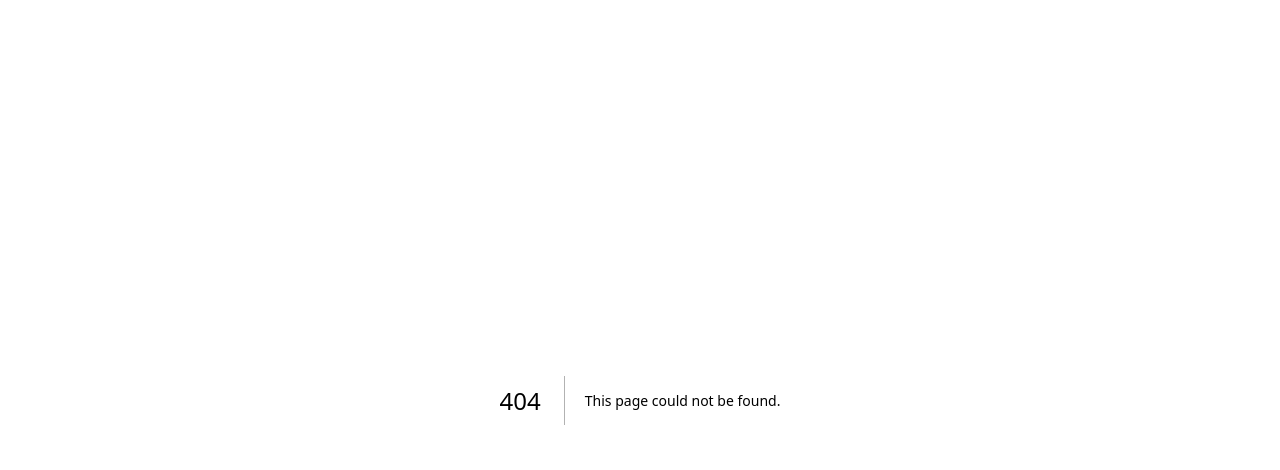
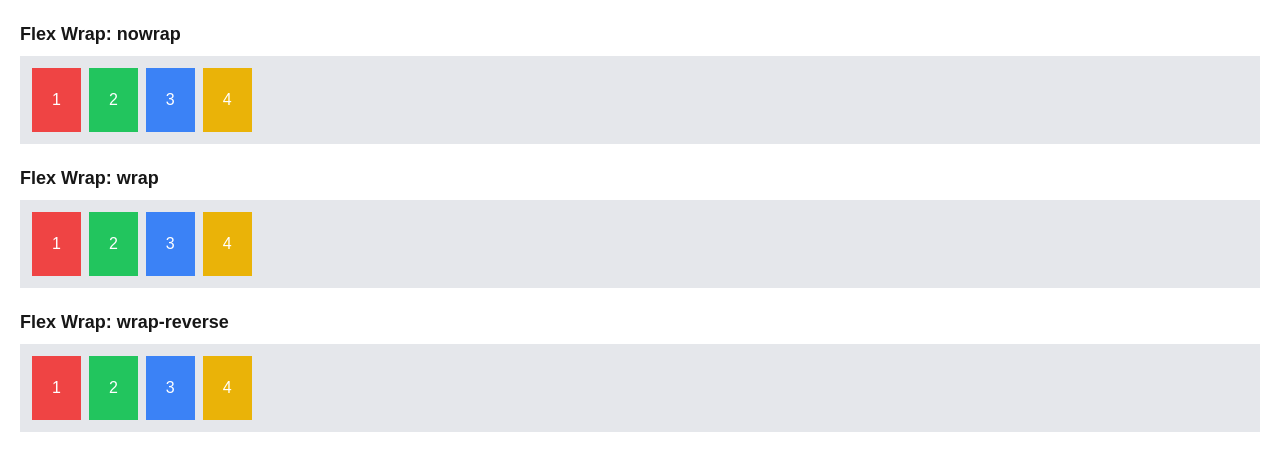
Before and after one commit to yuanjinzhong/nextjs-all-in-one, a Next.js app: page /tailwind/flex-wrap in a window 1280 px wide. Before the commit this address had no page. Shown: the top 470 px of the page. Built offline with nearby package versions, Linux system fonts and the light colour scheme.

Commit message:
tailwind  hover and focus

```diff
--- /dev/null
+++ b/src/app/tailwind/flex-basic/page.tsx
@@ -0,0 +1,21 @@
+import React from 'react';
+
+// justify-start  从主轴方向头部对齐
+// justify-around
+// items-end  交叉轴底部对齐
+// space-x-2 两个子元素之间‘2’个单位的间隙（8px）
+
+function Page() {
+    return (
+        <div>
+            <div className="flex max-w-2xl mx-auto justify-around  items-end space-x-2" id="main">
+                <div className="bg-red-50 w-1/5 h-52" id="left">左</div>
+                <div className="bg-blue-50 w-1/5 h-36" id="mid">中</div>
+                <div className="bg-blue-50 w-1/5 h-36" id="right">右</div>
+            </div>
+
+        </div>
+    );
+}
+
+export default Page;
--- /dev/null
+++ b/src/app/tailwind/flex-grow-shrink/page.tsx
@@ -0,0 +1,40 @@
+// 'use client' 并没有涉及到客户端状态或 API，可以去掉 'use client'
+
+
+/* flex: 1 1 0% 是一个简写形式，用于设置 Flexbox 布局中的 flex-grow、flex-shrink 和 flex-basis 属性。让我们详细解释一下每个部分的含义：
+flex: 1 1 0% 的含义
+flex-grow: 1
+
+含义：表示该元素的 flex-grow 属性值为 1。
+作用：当容器有多余的空间时，该元素会根据 flex-grow 的值按比例增长。值为 1 表示该元素会均匀地分配多余的空间。
+示例：如果有两个 flex-grow: 1 的元素，它们会平分容器的多余空间。
+flex-shrink: 1
+
+含义：表示该元素的 flex-shrink 属性值为 1。
+作用：当容器空间不足时，该元素会根据 flex-shrink 的值按比例缩小。值为 1 表示该元素会均匀地减少其大小。
+示例：如果有两个 flex-shrink: 1 的元素，它们会平分容器的不足空间。
+flex-basis: 0%
+
+含义：表示该元素的 flex-basis 属性值为 0%。
+作用：flex-basis 是元素在主轴方向上的初始大小。值为 0% 表示该元素的初始大小为 0，所有空间都会根据 flex-grow 进行分配。
+示例：如果有两个 flex-basis: 0% 的元素，它们的初始大小为 0，所有空间都会根据 flex-grow 进行分配。*/
+
+export default function Home() {
+    return (
+
+        <div className="flex h-64 w-full border-2 border-gray-300 rounded-lg overflow-hidden">
+            <div className="flex-1 bg-blue-100 text-center p-4">
+                <h2 className="text-xl font-bold">左</h2>
+                <p>这是一个使用 `flex-1` 的左侧部分。</p>
+            </div>
+            <div className="flex-[6_1_0%] bg-green-100 text-center p-4">
+                <h2 className="text-xl font-bold">中</h2>
+                <p>这是一个使用 `flex-2` 的中间部分。</p>
+            </div>
+            <div className="flex-1 bg-red-100 text-center p-4">
+                <h2 className="text-xl font-bold">右</h2>
+                <p>这是一个使用 `flex-1` 的右侧部分。</p>
+            </div>
+        </div>
+    )
+}
--- /dev/null
+++ b/src/app/tailwind/flex-wrap/page.tsx
@@ -0,0 +1,41 @@
+import React from 'react';
+
+/*flex-wrap 的三种不同属性
+nowrap: 不换行
+wrap ：从上到下换行
+wrap-reverse : 反转换行*/
+
+function Page() {
+    return (
+        <div>
+            <div className="p-5">
+                <h2 className="text-lg font-bold mb-2">Flex Wrap: nowrap</h2>
+                <div className="flex flex-nowrap bg-gray-200 p-2">
+                    <div className="bg-red-500 text-white p-5 m-1">1</div>
+                    <div className="bg-green-500 text-white p-5 m-1">2</div>
+                    <div className="bg-blue-500 text-white p-5 m-1">3</div>
+                    <div className="bg-yellow-500 text-white p-5 m-1">4</div>
+                </div>
+
+                <h2 className="text-lg font-bold mb-2 mt-5">Flex Wrap: wrap</h2>
+                <div className="flex flex-wrap bg-gray-200 p-2">
+                    <div className="bg-red-500 text-white p-5 m-1">1</div>
+                    <div className="bg-green-500 text-white p-5 m-1">2</div>
+                    <div className="bg-blue-500 text-white p-5 m-1">3</div>
+                    <div className="bg-yellow-500 text-white p-5 m-1">4</div>
+                </div>
+
+                <h2 className="text-lg font-bold mb-2 mt-5">Flex Wrap: wrap-reverse</h2>
+                <div className="flex flex-wrap-reverse bg-gray-200 p-2">
+                    <div className="bg-red-500 text-white p-5 m-1">1</div>
+                    <div className="bg-green-500 text-white p-5 m-1">2</div>
+                    <div className="bg-blue-500 text-white p-5 m-1">3</div>
+                    <div className="bg-yellow-500 text-white p-5 m-1">4</div>
+                </div>
+            </div>
+
+        </div>
+    );
+}
+
+export default Page;
--- /dev/null
+++ b/src/app/tailwind/hover_focus/page.tsx
@@ -0,0 +1,17 @@
+import React from 'react';
+
+
+/*
+* 处理悬停、焦点和其他状态, 原子类上加上  hover: 就可以
+*/
+function Page() {
+    return (
+        <div className="flex justify-evenly items-center ">
+            <button className="bg-sky-500 hover:bg-sky-700 mt-3.5 ">
+                Save changes
+            </button>
+        </div>
+    );
+}
+
+export default Page;
--- a/src/app/tailwind/page.tsx
+++ b/src/app/tailwind/page.tsx
@@ -4,13 +4,13 @@ import Image from "next/image";
 
 export default function Home() {
     return (
-        <div className="flex flex-auto">
+        <div className="flex justify-evenly">
             <h1 className="text-3xl font-bold underline shadow-lg flex items-center">
                 <p>tailwind css </p>
             </h1>
 
             {/*  水平对齐 mx-auto {   margin-left: auto;    margin-right: auto;  } */}
-            <div className="p-6 max-w-sm mx-auto bg-white rounded-xl shadow-xl flex items-center space-x-4">
+            <div className="p-6    bg-white rounded-xl shadow-xl flex items-center space-x-4">
                 <div className="shrink-0">
                     {/*
                     在 NextJs 中，所有静态资源（如图片、字体、图标等）应该放置在 /public 文件夹中(根目录下的public文件夹)。
@@ -27,7 +27,7 @@ export default function Home() {
             </div>
 
             <div
-                className="py-8 px-8 max-w-sm mx-auto bg-white rounded-xl shadow-lg space-y-2 sm:py-4 sm:flex sm:items-center sm:space-y-0 sm:space-x-6">
+                className="py-8 px-8    bg-white rounded-xl shadow-lg space-y-2 sm:py-4 sm:flex sm:items-center sm:space-y-0 sm:space-x-6">
                 <Image src="/erin-lindford.png" alt={"Woman's Face"} width={96} height={96}
                        className="block mx-auto  rounded-full sm:mx-0 sm:shrink-0"/>
                 <div className="text-center space-y-2 sm:text-left">
```
Also changed, not shown: src/app/tailwind/flex-reactive/page.tsx (renamed from src/app/tailwind/v2/page.tsx, +0 -12 lines).
